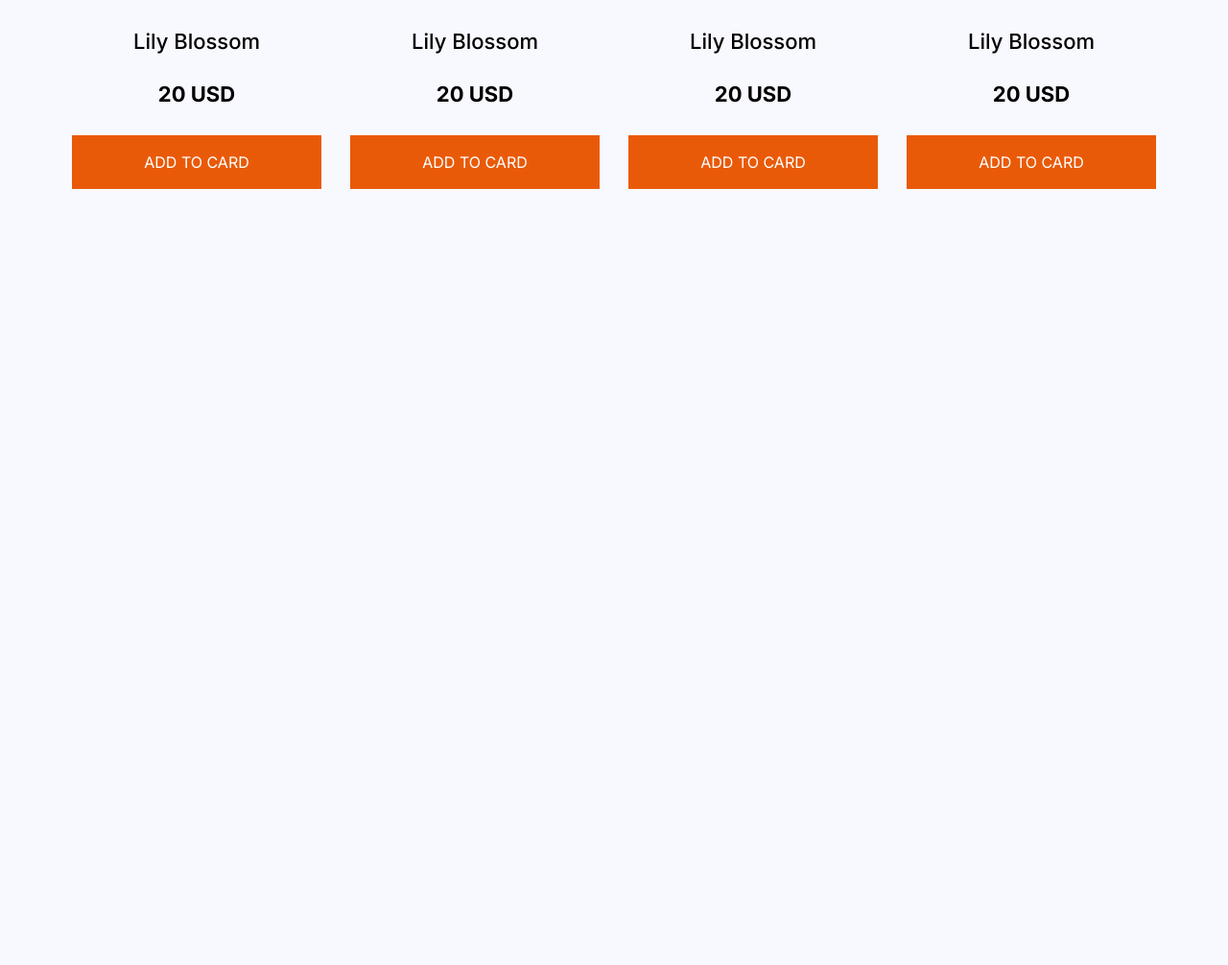
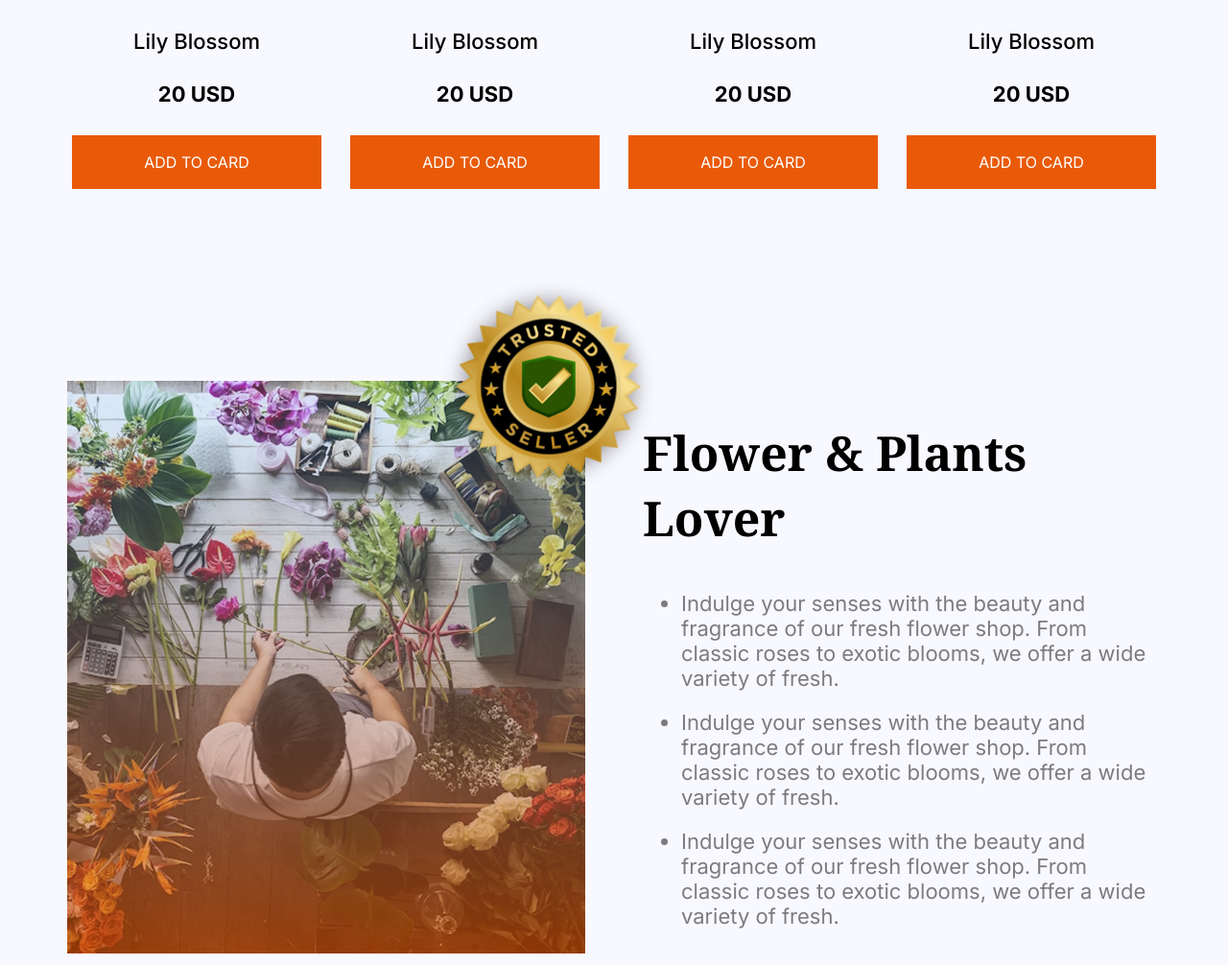
Before and after one commit to anjan1999/assignment-b-12-02, a plain HTML site: page index.html in a window 1280 px wide. Shown: the part 2445-3451 px from the top of the page at 96% size. Before the commit the page ends 2682 px from the top, so only its background shows below. Drawn offline with Linux system fonts and the light colour scheme.

Commit message:
added the plants section2 and responsive things

```diff
--- a/index.html
+++ b/index.html
@@ -110,6 +110,20 @@
                 </div>
             </div>
         </section>
+        <section class="plants-section2">
+            <div class="section2-img">
+                <img class="trusted-badge" src="assets/trusted-badge.png" alt="">
+                <img class="flower-store" src="assets/flower-store.png" alt="">
+            </div>
+            <div class="plants-section2-content">
+                <h1 class="section2-title primary-title">Flower & Plants Lover</h1>
+                <ul>
+                    <li class="section2-list secondary-text color-1">Indulge your senses with the beauty and fragrance of our fresh flower shop. From classic roses to exotic blooms, we offer a wide variety of fresh.</li>
+                    <li class="section2-list secondary-text color-1">Indulge your senses with the beauty and fragrance of our fresh flower shop. From classic roses to exotic blooms, we offer a wide variety of fresh.</li>
+                    <li class="section2-list secondary-text color-1">Indulge your senses with the beauty and fragrance of our fresh flower shop. From classic roses to exotic blooms, we offer a wide variety of fresh.</li>
+                </ul>
+            </div>
+        </section>
     </main>
     <footer>
 
--- a/style.css
+++ b/style.css
@@ -96,15 +96,52 @@ main{
 .dollar{
     font-size: 1.375rem;
 }
+
+/* plant section2 */
+.plants-section2{
+    display: flex;
+    margin-top: 200px;
+    gap: 60px;
+}
+.plants-section2-content{
+    max-width: 540px;
+}
+.trusted-badge{
+    max-width: 268px;
+    margin-top: -8rem;
+    margin-left: 23rem;
+    position: absolute;
+    filter: drop-shadow(0 0 10px rgba(0, 0, 0, 0.4));
+}
+.flower-store{
+    width: 100%;
+}
+.section2-list{
+    font-size: 1.375rem;
+    margin-bottom: 20px;
+}
+
 /* responsive style */
 @media screen and (max-width:576px) {
-    .x, .y, .z {
+    .x, .y, .z, .trusted-badge {
         display: none;
     }
-    .banner{
+    .banner, .plants-section2{
         flex-direction: column;
     }
     .banner img{
         order: -1;
     }
+    .card-container{
+        grid-template-columns: repeat(2, 1fr);
+    }
+    .btn-primary{
+        padding: 10px 40px;
+    }
+    .plants-section2{
+        margin-top: 20px;
+    }
+    .plants-section2-content{
+        margin-top: -80px;
+    }
 }
```
